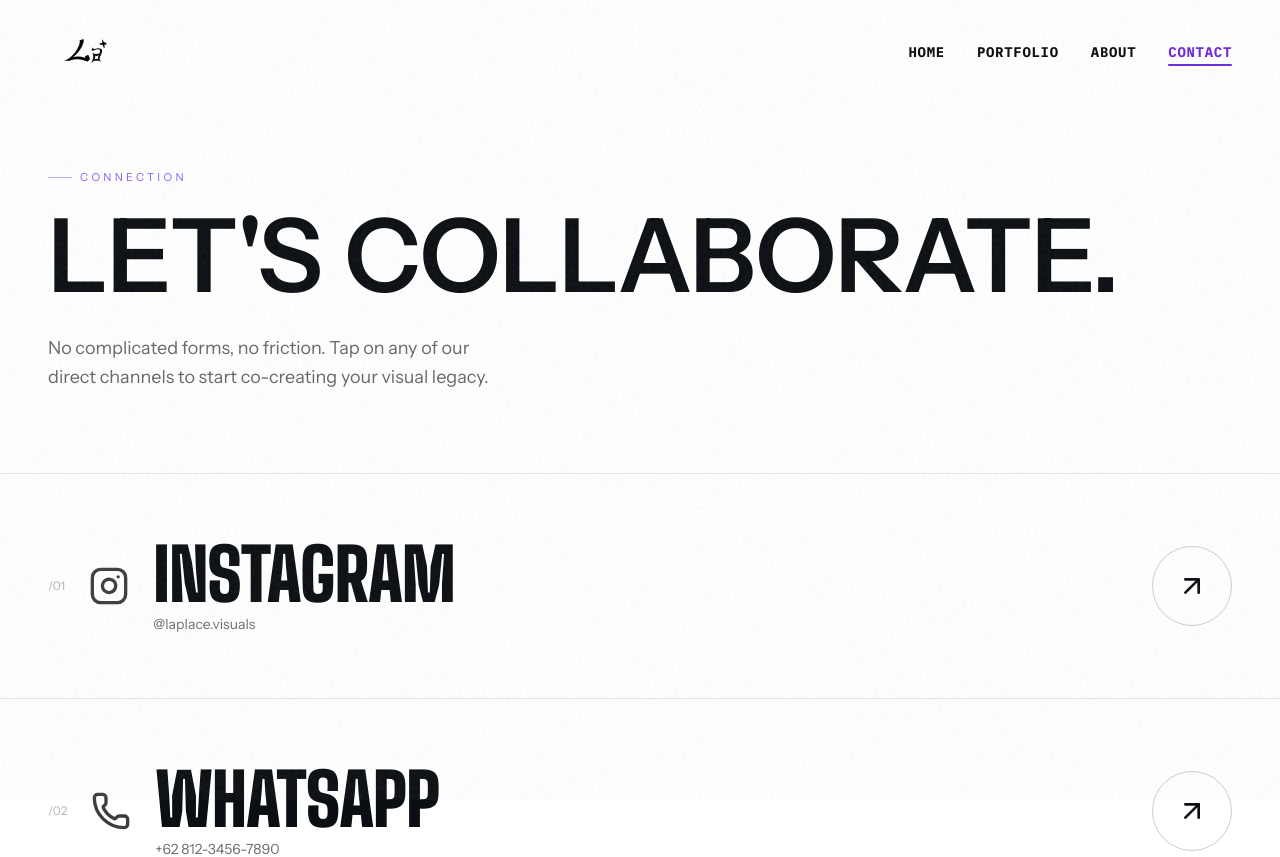
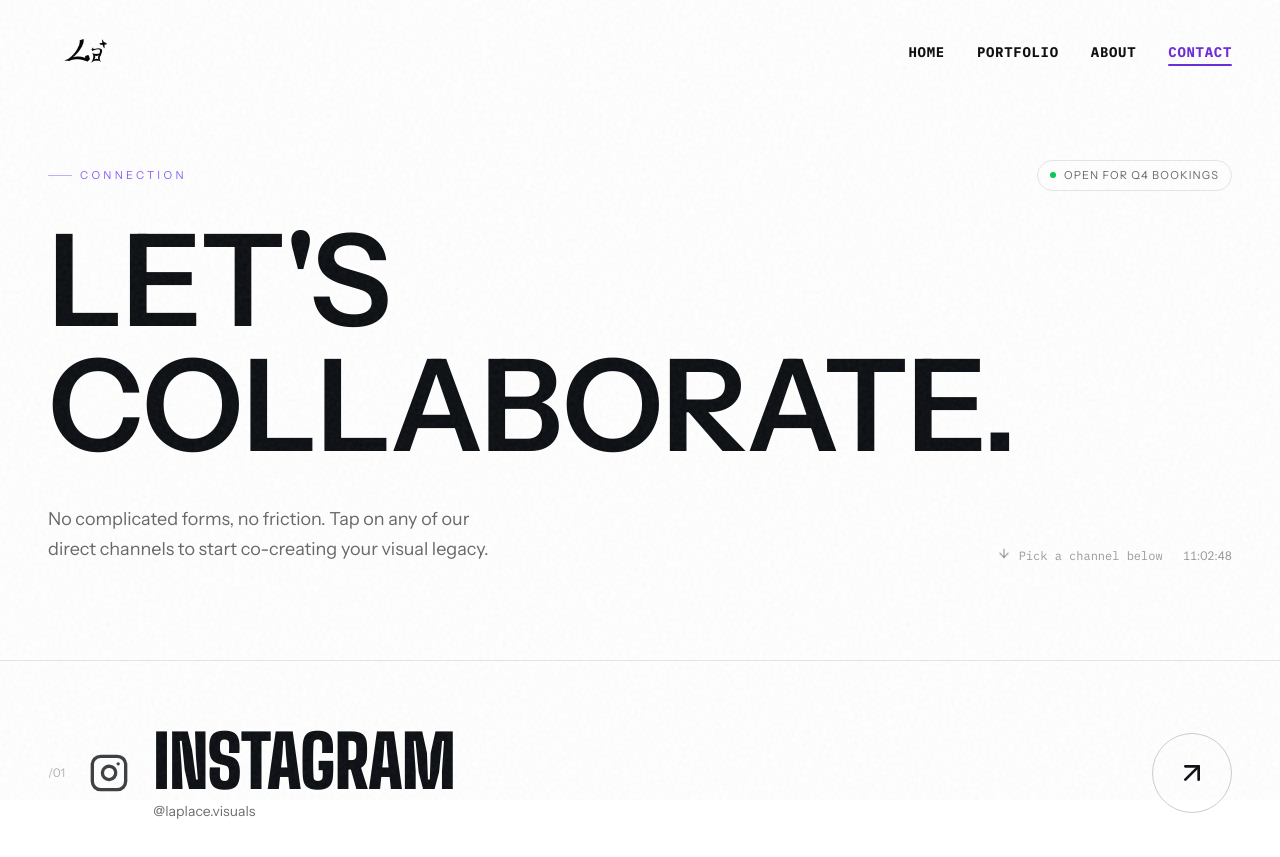
Before and after one commit to mystrygrdn/laplace.visuals, a React (Vite) app: page /contact in a window 1280 px wide. Shown: the top 857 px of the page. Built offline with nearby package versions, Linux system fonts and the light colour scheme.

Commit message:
refine beberapa UI dan poles

```diff
--- a/src/components/ThreeHeroBg.jsx
+++ b/src/components/ThreeHeroBg.jsx
@@ -1,4 +1,5 @@
 import React, { useRef } from 'react';
+import { Link } from 'react-router-dom';
 import { motion, useInView } from 'framer-motion';
 import { ArrowRight } from 'lucide-react';
 import heroPhoto from '../assets/danielhero.webp';
@@ -126,8 +127,8 @@
 
       {/* =====================================================
           BOTTOM SHADOW
-          Tetap DI DALAM hero.
-          Tidak keluar menutupi section berikutnya.
+          Stays INSIDE the hero.
+          Does not spill over into the section below.
       ===================================================== */}
       <div
         className="
@@ -220,13 +221,12 @@
     md:text-base
   "
 >
-              We freeze authentic raw emotion, light,
-              and stories in silver halide. An editorial
-              photography studio with a{' '}
+  Every frame shaped with{' '}
   <span className="font-brush text-white">
-                Gen-Z edge
+    strobist light
   </span>
-              .
+  , not left to chance. The result: portraits that feel cinematic, not
+  candid.
 </motion.p>
 
             <motion.div
@@ -251,9 +251,9 @@
                 gap-4
               "
             >
-              {/* EXPLORE BUTTON */}
-              <button
-                type="button"
+              {/* EXPLORE WORK — now links to /portfolio */}
+              <Link
+                to="/portfolio"
                 className="
                   group
                   inline-flex
@@ -300,11 +300,11 @@
                     "
                   />
                 </span>
-              </button>
+              </Link>
 
-              {/* BOOK SESSION */}
-              <a
-                href="/contact"
+              {/* BOOK A SESSION — links to /contact */}
+              <Link
+                to="/contact"
                 className="
                   font-mono
                   text-[11px]
@@ -320,7 +320,7 @@
                 "
               >
                 Book a Session
-              </a>
+              </Link>
             </motion.div>
           </div>
         </div>
--- a/src/pages/About.jsx
+++ b/src/pages/About.jsx
@@ -49,9 +49,6 @@
 
   return (
     <section className="relative w-full min-h-[92vh] md:min-h-screen bg-bgPrimary overflow-hidden flex flex-col pt-36 md:pt-44 pb-8">
-      <div className="pointer-events-none absolute -top-24 -left-24 w-72 h-72 md:w-96 md:h-96 bg-accentPrimary/15 blur-[110px] rounded-full z-0" />
-      <div className="pointer-events-none absolute -top-24 -right-24 w-72 h-72 md:w-96 md:h-96 bg-accentPrimary/15 blur-[110px] rounded-full z-0" />
-
       <div className="hero-enter relative z-20 px-6 text-center">
         <h1 className="font-syne font-black uppercase leading-none text-6xl sm:text-7xl md:text-8xl lg:text-9xl bg-gradient-to-b from-neutral-900 via-neutral-700 to-neutral-500 bg-clip-text text-transparent">
           Behind Laplace
@@ -78,13 +75,20 @@
         </div>
       </div>
 
-      <div className="hero-enter relative z-20 mt-auto pt-10 px-6 md:px-12 flex items-end justify-between gap-6">
-        <span className="font-mono text-xs text-textSecondary/60 uppercase tracking-widest">Est. 2026</span>
-        <p className="hidden md:block max-w-md text-center text-textSecondary text-sm md:text-base font-light leading-relaxed">
-          We are a collective of image makers, light shapers, and editors — writing raw, unposed visual
-          essays in silver halide.
+      <div className="hero-enter relative z-20 mt-auto pt-10 px-6 md:px-12 flex flex-col md:flex-row md:items-end gap-4 md:gap-70">
+        <span className="font-mono text-xs text-textSecondary/60 uppercase tracking-widest shrink-0">
+          Est. 2026
+        </span>
+        <p className="hidden md:block flex-1 text-center text-textSecondary text-sm md:text-base font-light leading-relaxed">
+          Laplace Visuals is an aesthetic photography studio built around strobist
+          lighting — every frame shaped with off-camera flash, not left to chance.
+          Graduation outdoor sessions are our specialty, but our lens doesn't stop
+          there: from events to full brand campaigns, we're always ready to explore
+          something new.
         </p>
-        <span className="font-mono text-xs text-textSecondary/60 tracking-widest tabular-nums">{time}</span>
+        <span className="font-mono text-xs text-textSecondary/60 tracking-widest tabular-nums shrink-0">
+          {time}
+        </span>
       </div>
     </section>
   );
--- a/src/pages/Contact.jsx
+++ b/src/pages/Contact.jsx
@@ -1,6 +1,6 @@
-import React from 'react';
+import React, { useState, useEffect } from 'react';
 import { motion } from 'framer-motion';
-import { ArrowUpRight, Phone, Mail } from 'lucide-react';
+import { ArrowUpRight, Phone, Mail, ArrowDown } from 'lucide-react';
 import MagneticButton from '../components/MagneticButton';
 
 // Custom Instagram SVG Icon
@@ -50,6 +50,86 @@
   );
 }
 
+// Jam lokal kecil di pojok hero — detail yang sama kayak di About, biar berasa "live"
+function useClock() {
+  const [time, setTime] = useState('');
+  useEffect(() => {
+    const format = () => new Date().toLocaleTimeString('en-GB', { hour12: false });
+    setTime(format());
+    const id = setInterval(() => setTime(format()), 1000);
+    return () => clearInterval(id);
+  }, []);
+  return time;
+}
+
+// =============================================
+// HERO
+// =============================================
+function ContactHero() {
+  const time = useClock();
+
+  return (
+    <section className="relative w-full overflow-hidden px-6 md:px-12 pt-32 md:pt-40 pb-16 md:pb-24">
+      <div className="relative z-10 max-w-7xl mx-auto w-full">
+        {/* eyebrow + availability badge */}
+        <div className="flex flex-wrap items-center justify-between gap-4 mb-8">
+          <motion.span
+            initial={{ opacity: 0, y: 10 }}
+            animate={{ opacity: 1, y: 0 }}
+            transition={{ duration: 0.5, ease: 'easeOut' }}
+            className="inline-flex items-center gap-2 font-mono text-[11px] uppercase tracking-[0.3em] text-[#8B5CF6]"
+          >
+            <span className="h-px w-6 bg-[#8B5CF6]/50" />
+            Connection
+          </motion.span>
+
+          <motion.span
+            initial={{ opacity: 0, y: 10 }}
+            animate={{ opacity: 1, y: 0 }}
+            transition={{ duration: 0.5, delay: 0.1, ease: 'easeOut' }}
+            className="inline-flex items-center gap-2 rounded-full border border-black/10 px-3 py-1.5 font-mono text-[11px] uppercase tracking-widest text-black/60"
+          >
+            <span className="relative flex h-1.5 w-1.5">
+              <span className="absolute inline-flex h-full w-full animate-ping rounded-full bg-green-500 opacity-75" />
+              <span className="relative inline-flex h-1.5 w-1.5 rounded-full bg-green-500" />
+            </span>
+            Open for Q4 bookings
+          </motion.span>
+        </div>
+
+        {/* headline besar */}
+        <RevealWords
+          text="Let's Collaborate."
+          className="font-syne font-black uppercase leading-[0.9] tracking-[-0.03em] text-[clamp(3rem,10vw,8.5rem)] text-[#0B0E12]"
+        />
+
+        {/* subtext + jam, sejajar bawah headline */}
+        <div className="mt-8 flex flex-col md:flex-row md:items-end md:justify-between gap-6">
+          <motion.p
+            initial={{ opacity: 0, y: 12 }}
+            animate={{ opacity: 1, y: 0 }}
+            transition={{ duration: 0.6, delay: 0.6, ease: 'easeOut' }}
+            className="text-black/60 text-sm md:text-lg max-w-md leading-relaxed font-light"
+          >
+            No complicated forms, no friction. Tap on any of our direct channels to start co-creating your visual legacy.
+          </motion.p>
+
+          <motion.div
+            initial={{ opacity: 0, y: 12 }}
+            animate={{ opacity: 1, y: 0 }}
+            transition={{ duration: 0.6, delay: 0.7, ease: 'easeOut' }}
+            className="flex items-center gap-2 font-mono text-xs text-black/40 shrink-0"
+          >
+            <ArrowDown className="w-3.5 h-3.5 animate-bounce" />
+            Pick a channel below
+            <span className="ml-3 tabular-nums">{time}</span>
+          </motion.div>
+        </div>
+      </div>
+    </section>
+  );
+}
+
 export default function Contact() {
   const contactLinks = [
     {
@@ -88,34 +168,9 @@
       initial="initial"
       animate="animate"
       exit="exit"
-      className="w-full min-h-screen bg-white text-[#0B0E12] pt-32 md:pt-40 pb-12 flex flex-col"
+      className="w-full min-h-screen bg-white text-[#0B0E12] pb-12 flex flex-col"
     >
-      {/* HEADER */}
-      <section className="px-6 md:px-12 max-w-7xl mx-auto w-full mb-16 md:mb-20">
-        <motion.span
-          initial={{ opacity: 0, y: 10 }}
-          animate={{ opacity: 1, y: 0 }}
-          transition={{ duration: 0.5, ease: 'easeOut' }}
-          className="inline-flex items-center gap-2 font-mono text-[11px] uppercase tracking-[0.3em] text-[#8B5CF6] mb-6"
-        >
-          <span className="h-px w-6 bg-[#8B5CF6]/50" />
-          Connection
-        </motion.span>
-
-        <RevealWords
-          text="Let's Collaborate."
-          className="font-syne font-black uppercase leading-[0.9] tracking-[-0.03em] text-[clamp(2.6rem,8vw,6.5rem)] text-[#0B0E12]"
-        />
-
-        <motion.p
-          initial={{ opacity: 0, y: 12 }}
-          animate={{ opacity: 1, y: 0 }}
-          transition={{ duration: 0.6, delay: 0.55, ease: 'easeOut' }}
-          className="text-black/60 text-sm md:text-lg max-w-md leading-relaxed mt-6 font-light"
-        >
-          No complicated forms, no friction. Tap on any of our direct channels to start co-creating your visual legacy.
-        </motion.p>
-      </section>
+      <ContactHero />
 
       {/* MASSIVE BUTTONS LIST */}
       <section className="w-full border-t border-black/10 divide-y divide-black/10 flex-1">
```
Lines whose indentation alone changed are shown as unchanged.
